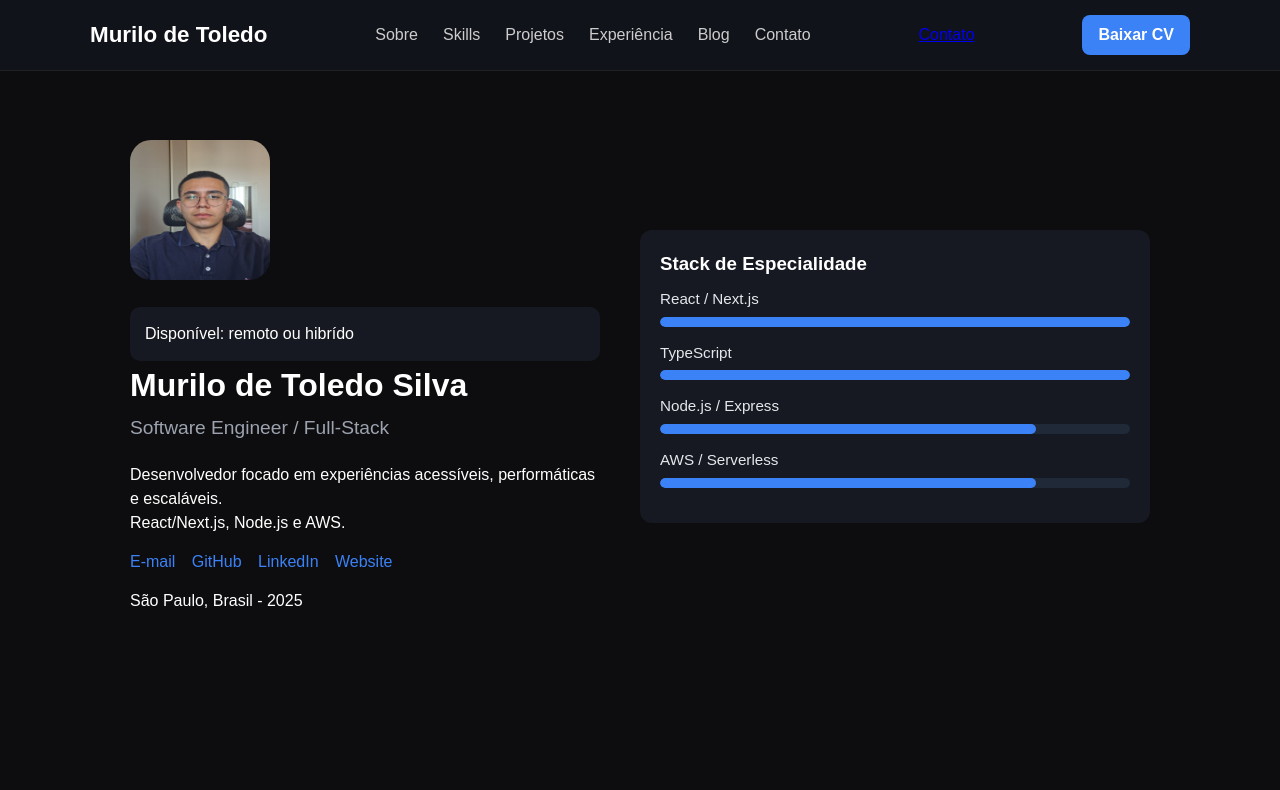
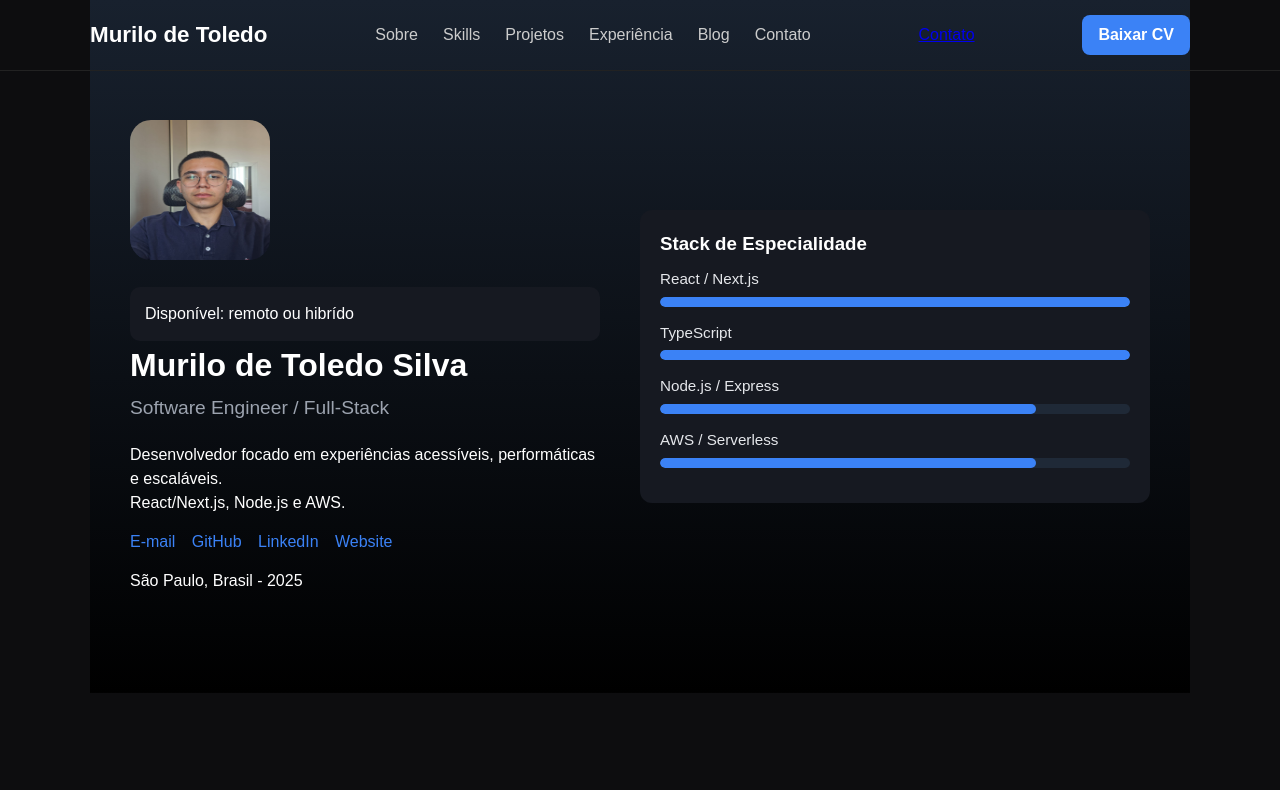
Before and after one commit to MuriloToledoSilva/projetos, a plain HTML site: page portifolio/index.html in a window 1280 px wide. Shown: the top 790 px of the page. Drawn offline with Linux system fonts and the light colour scheme.

Commit message:
Update navbar and hero section styles
Added an id 'fastcommand' to the Contato link in the navbar for easier targeting. Changed header background to transparent and adjusted hero section with a gradient background. Also reduced the padding-top for the .hero-content class from 140px to 120px for improved layout.

```diff
--- a/portifolio/index.html
+++ b/portifolio/index.html
@@ -20,7 +20,7 @@
         <li><a href="#blog">Blog</a></li>
         <li><a href="#contato">Contato</a></li>
       </ul>
-      <a href="#contato">Contato</a>
+      <a href="#contato" id="fastcommand">Contato</a>
       <a href="cv.pdf" download="cv.pdf" class="btn-cv">Baixar CV</a>
     </nav>
   </header>
--- a/portifolio/style.css
+++ b/portifolio/style.css
@@ -20,7 +20,7 @@ body {
 
 /* ======= Navbar ======= */
 header {
-  background: #11131a;
+  background: #0000;
   padding: 15px 40px;
   position: fixed;
   top: 0;
@@ -32,6 +32,12 @@ header {
   border-bottom: 1px solid #222;
 }
 
+
+
+section.hero {
+  background: linear-gradient(to bottom, #18212e, black) center  no-repeat;
+
+}
 .navbar {
   display: flex;
   justify-content: space-between;
@@ -95,7 +101,7 @@ h2 {
   justify-content: space-between;
   align-items: center;
   gap: 40px;
-  padding-top: 140px;
+  padding-top: 120px;
 }
 
 .perfil {
```
